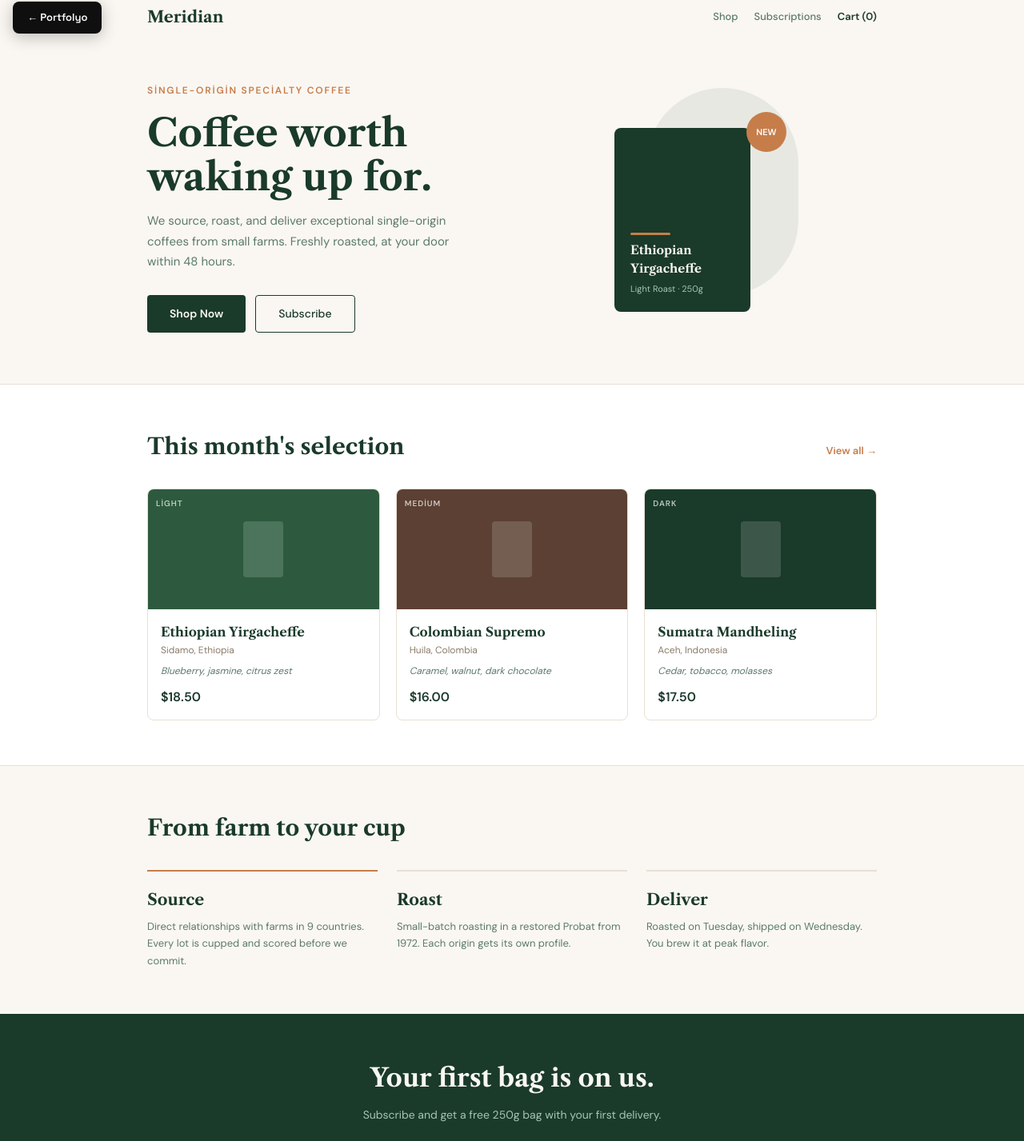
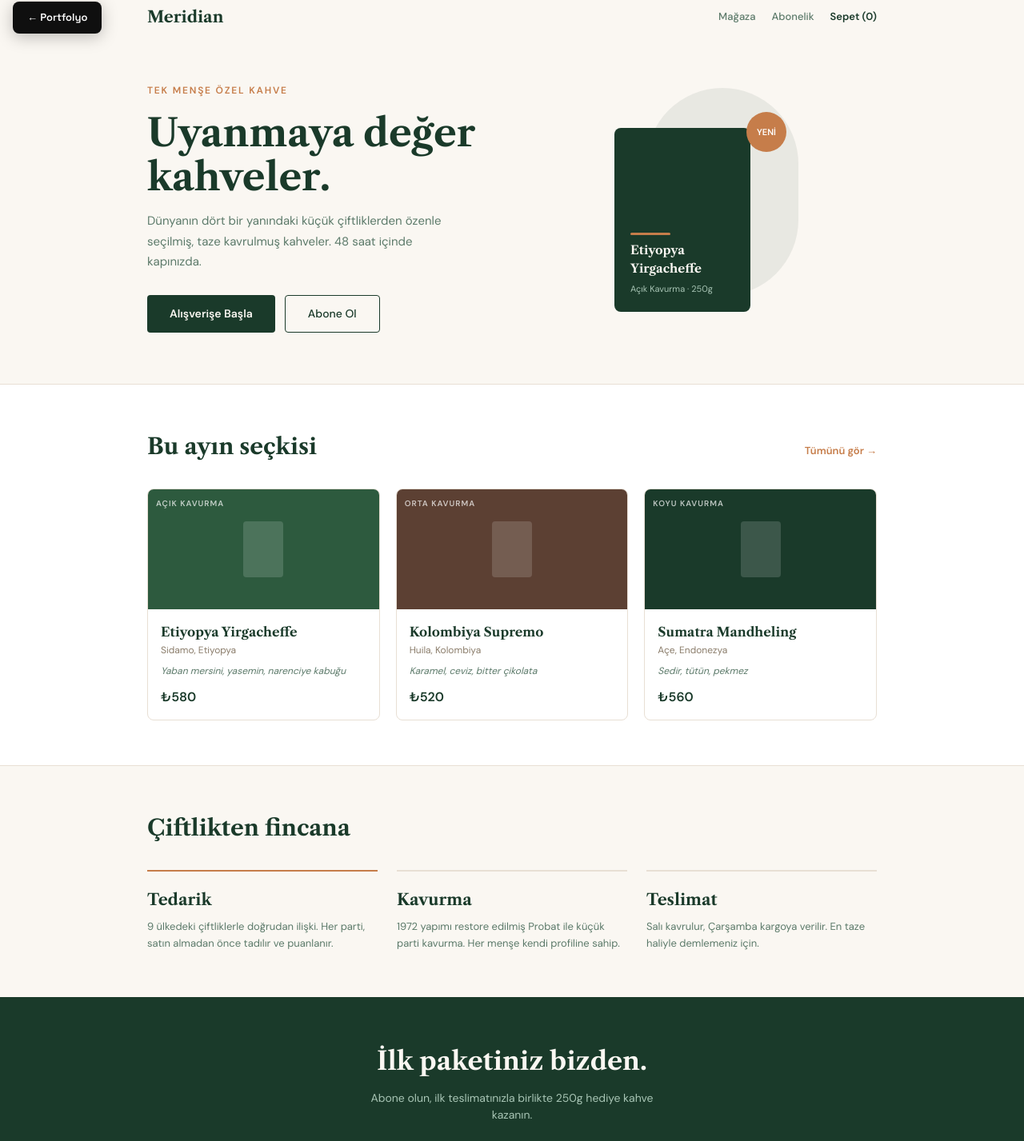
Before and after one commit to Oguzhan0001/portfolio, a Next.js app: page /projects/meridian in a window 1280 px wide. Shown: the part 14-1441 px from the top of the page at 80% size. Built offline with nearby package versions, Linux system fonts and the light colour scheme.

Commit message:
konsept sayfalar turkceye cevrildi

```diff
--- a/src/app/projects/atlas/AtlasPage.tsx
+++ b/src/app/projects/atlas/AtlasPage.tsx
@@ -19,26 +19,26 @@ export default function AtlasPage() {
           <span style={{ fontSize: 17, fontWeight: 700 }}>Atlas</span>
         </div>
         <div style={{ display: "flex", gap: 24, fontSize: 13, color: slate, fontWeight: 500, alignItems: "center" }}>
-          <a href="#" style={{ color: "inherit", textDecoration: "none" }}>Product</a>
-          <a href="#" style={{ color: "inherit", textDecoration: "none" }}>Pricing</a>
-          <a href="#" style={{ color: "#F8FAFC", textDecoration: "none" }}>Log In</a>
-          <button style={{ padding: "8px 18px", background: teal, color: navy, fontSize: 13, fontWeight: 700, border: "none", borderRadius: 6, cursor: "pointer" }}>Start Free</button>
+          <a href="#" style={{ color: "inherit", textDecoration: "none" }}>Ürün</a>
+          <a href="#" style={{ color: "inherit", textDecoration: "none" }}>Fiyatlar</a>
+          <a href="#" style={{ color: "#F8FAFC", textDecoration: "none" }}>Giriş Yap</a>
+          <button style={{ padding: "8px 18px", background: teal, color: navy, fontSize: 13, fontWeight: 700, border: "none", borderRadius: 6, cursor: "pointer" }}>Ücretsiz Başla</button>
         </div>
       </nav>
 
       <section style={{ maxWidth: 1000, margin: "0 auto", padding: "56px 24px 48px", textAlign: "center" }}>
-        <div style={{ display: "inline-block", padding: "5px 14px", borderRadius: 20, border: "1px solid #1E3A5F", fontSize: 12, fontWeight: 500, color: teal, fontFamily: mono, marginBottom: 20 }}>Now tracking 200+ fleets across Turkey</div>
+        <div style={{ display: "inline-block", padding: "5px 14px", borderRadius: 20, border: "1px solid #1E3A5F", fontSize: 12, fontWeight: 500, color: teal, fontFamily: mono, marginBottom: 20 }}>Türkiye genelinde 200+ filo takip ediliyor</div>
         <h1 style={{ fontSize: "clamp(32px, 5vw, 52px)", fontWeight: 800, lineHeight: 1.1, letterSpacing: "-0.04em", maxWidth: 700, margin: "0 auto" }}>
-          Know where every vehicle is. <span style={{ color: teal }}>Always.</span>
+          Her aracın nerede olduğunu bilin. <span style={{ color: teal }}>Her zaman.</span>
         </h1>
-        <p style={{ fontSize: 16, color: slate, maxWidth: 520, margin: "20px auto 32px", lineHeight: 1.65 }}>Fleet management software that gives logistics companies real-time visibility, smarter routes, and the data to make better decisions.</p>
+        <p style={{ fontSize: 16, color: slate, maxWidth: 520, margin: "20px auto 32px", lineHeight: 1.65 }}>Lojistik şirketlerine gerçek zamanlı görünürlük, akıllı rotalar ve daha iyi kararlar için veri sağlayan filo yönetim yazılımı.</p>
         <div style={{ display: "flex", gap: 12, justifyContent: "center" }}>
-          <button style={{ padding: "13px 32px", background: teal, color: navy, fontSize: 14, fontWeight: 700, border: "none", borderRadius: 6, cursor: "pointer" }}>Start 14-Day Free Trial</button>
-          <button style={{ padding: "13px 32px", background: "transparent", color: "#F8FAFC", fontSize: 14, fontWeight: 500, border: "1px solid #334155", borderRadius: 6, cursor: "pointer" }}>Watch Demo</button>
+          <button style={{ padding: "13px 32px", background: teal, color: navy, fontSize: 14, fontWeight: 700, border: "none", borderRadius: 6, cursor: "pointer" }}>14 Gün Ücretsiz Dene</button>
+          <button style={{ padding: "13px 32px", background: "transparent", color: "#F8FAFC", fontSize: 14, fontWeight: 500, border: "1px solid #334155", borderRadius: 6, cursor: "pointer" }}>Demo İzle</button>
         </div>
       </section>
 
-      {/* Dashboard Preview */}
+      {/* Dashboard Önizleme */}
       <section style={{ maxWidth: 860, margin: "0 auto", padding: "0 24px 64px" }}>
         <div style={{ borderRadius: 12, border: "1px solid #1E293B", overflow: "hidden", boxShadow: "0 20px 60px rgba(0,0,0,0.4)" }}>
           <div style={{ display: "flex", gap: 5, padding: "10px 14px", background: "#111827", borderBottom: "1px solid #1E293B" }}>
@@ -56,7 +56,7 @@ export default function AtlasPage() {
             </div>
             <div style={{ flex: 1, padding: 16, display: "flex", flexDirection: "column", gap: 12 }}>
               <div style={{ display: "flex", gap: 10 }}>
-                {[{ l: "Active", v: "187", c: teal }, { l: "En Route", v: "143", c: "#3B82F6" }, { l: "Idle", v: "31", c: "#F59E0B" }, { l: "Offline", v: "13", c: "#EF4444" }].map((s) => (
+                {[{ l: "Aktif", v: "187", c: teal }, { l: "Yolda", v: "143", c: "#3B82F6" }, { l: "Beklemede", v: "31", c: "#F59E0B" }, { l: "Çevrimdışı", v: "13", c: "#EF4444" }].map((s) => (
                   <div key={s.l} style={{ flex: 1, padding: "10px 12px", background: "#111827", borderRadius: 8, border: "1px solid #1E293B" }}>
                     <div style={{ fontSize: 9, color: slate, fontFamily: mono, marginBottom: 4 }}>{s.l}</div>
                     <div style={{ fontSize: 20, fontWeight: 800, color: s.c }}>{s.v}</div>
@@ -69,7 +69,7 @@ export default function AtlasPage() {
                 {[{ x: 20, y: 30 }, { x: 45, y: 55 }, { x: 70, y: 25 }, { x: 35, y: 70 }, { x: 80, y: 60 }, { x: 15, y: 50 }, { x: 55, y: 40 }, { x: 65, y: 75 }, { x: 40, y: 20 }, { x: 25, y: 65 }].map((pos, i) => (
                   <div key={i} style={{ position: "absolute", left: `${pos.x}%`, top: `${pos.y}%`, width: 8, height: 8, borderRadius: 4, background: i < 7 ? teal : "#F59E0B", opacity: 0.8, boxShadow: `0 0 8px ${i < 7 ? teal : "#F59E0B"}40` }} />
                 ))}
-                <div style={{ position: "absolute", bottom: 8, right: 10, fontSize: 9, fontFamily: mono, color: "#475569" }}>Istanbul Metropolitan · Live</div>
+                <div style={{ position: "absolute", bottom: 8, right: 10, fontSize: 9, fontFamily: mono, color: "#475569" }}>İstanbul Metropoliten · Canlı</div>
               </div>
             </div>
           </div>
@@ -78,7 +78,7 @@ export default function AtlasPage() {
 
       <section style={{ borderTop: "1px solid #1E293B", borderBottom: "1px solid #1E293B" }}>
         <div style={{ maxWidth: 1000, margin: "0 auto", padding: "40px 24px", display: "grid", gridTemplateColumns: "repeat(4, 1fr)", gap: 24, textAlign: "center" }}>
-          {[{ v: "23%", l: "Fuel savings" }, { v: "4.2M", l: "Deliveries tracked" }, { v: "99.7%", l: "Uptime" }, { v: "12min", l: "Avg response" }].map((s) => (
+          {[{ v: "%23", l: "Yakıt tasarrufu" }, { v: "4.2M", l: "Takip edilen teslimat" }, { v: "%99.7", l: "Çalışma süresi" }, { v: "12dk", l: "Ort. yanıt süresi" }].map((s) => (
             <div key={s.l}>
               <div style={{ fontSize: 32, fontWeight: 800, color: teal }}>{s.v}</div>
               <div style={{ fontSize: 12, color: slate, fontFamily: mono, marginTop: 4 }}>{s.l}</div>
@@ -88,13 +88,13 @@ export default function AtlasPage() {
       </section>
 
       <section style={{ maxWidth: 1000, margin: "0 auto", padding: "64px 24px" }}>
-        <h2 style={{ fontSize: 32, fontWeight: 800, letterSpacing: "-0.03em", marginBottom: 40 }}>Everything you need to run a fleet.</h2>
+        <h2 style={{ fontSize: 32, fontWeight: 800, letterSpacing: "-0.03em", marginBottom: 40 }}>Filo yönetimi için ihtiyacınız olan her şey.</h2>
         <div style={{ display: "grid", gridTemplateColumns: "1fr 1fr", gap: 16 }}>
           {[
-            { i: "◉", t: "Live Fleet Tracking", d: "See every vehicle on a single map. Real-time GPS updates every 15 seconds." },
-            { i: "⬡", t: "Route Optimization", d: "AI-powered routing that cuts fuel costs by up to 23%." },
-            { i: "▤", t: "Automated Reports", d: "Daily, weekly, monthly — generated and delivered to your inbox." },
-            { i: "◫", t: "Driver Management", d: "Scheduling, compliance tracking, and performance scoring." },
+            { i: "◉", t: "Canlı Filo Takibi", d: "Tüm araçları tek haritada görün. 15 saniyede bir güncellenen GPS verileri." },
+            { i: "⬡", t: "Rota Optimizasyonu", d: "Yakıt maliyetlerini %23'e kadar düşüren yapay zeka destekli rotalama." },
+            { i: "▤", t: "Otomatik Raporlar", d: "Günlük, haftalık, aylık — oluşturulup e-postanıza teslim edilir." },
+            { i: "◫", t: "Sürücü Yönetimi", d: "Vardiya planlama, uyumluluk takibi ve performans puanlama." },
           ].map((f) => (
             <div key={f.t} style={{ padding: 24, borderRadius: 10, border: "1px solid #1E293B", background: "#111827" }}>
               <div style={{ width: 36, height: 36, borderRadius: 8, background: `${teal}15`, display: "flex", alignItems: "center", justifyContent: "center", fontSize: 18, color: teal, marginBottom: 14 }}>{f.i}</div>
@@ -107,17 +107,17 @@ export default function AtlasPage() {
 
       <section style={{ borderTop: "1px solid #1E293B" }}>
         <div style={{ maxWidth: 1000, margin: "0 auto", padding: "56px 24px", textAlign: "center" }}>
-          <h2 style={{ fontSize: 28, fontWeight: 800, marginBottom: 12 }}>Ready to see your fleet clearly?</h2>
-          <p style={{ fontSize: 14, color: slate, marginBottom: 24 }}>14-day free trial. No credit card required.</p>
-          <button style={{ padding: "14px 36px", background: teal, color: navy, fontSize: 15, fontWeight: 700, border: "none", borderRadius: 6, cursor: "pointer" }}>Start Your Free Trial</button>
+          <h2 style={{ fontSize: 28, fontWeight: 800, marginBottom: 12 }}>Filonuzu net bir şekilde görmeye hazır mısınız?</h2>
+          <p style={{ fontSize: 14, color: slate, marginBottom: 24 }}>14 gün ücretsiz deneme. Kredi kartı gerekmez.</p>
+          <button style={{ padding: "14px 36px", background: teal, color: navy, fontSize: 15, fontWeight: 700, border: "none", borderRadius: 6, cursor: "pointer" }}>Ücretsiz Denemeyi Başlat</button>
         </div>
       </section>
 
       <footer style={{ borderTop: "1px solid #1E293B", padding: 24, maxWidth: 1000, margin: "0 auto", display: "flex", justifyContent: "space-between", fontSize: 12, color: "#475569", fontFamily: mono }}>
-        <span>© 2024 Atlas Logistics</span>
+        <span>© 2024 Atlas Lojistik</span>
         <div style={{ display: "flex", gap: 16 }}>
-          <a href="#" style={{ color: "inherit", textDecoration: "none" }}>Privacy</a>
-          <a href="#" style={{ color: "inherit", textDecoration: "none" }}>Terms</a>
+          <a href="#" style={{ color: "inherit", textDecoration: "none" }}>Gizlilik</a>
+          <a href="#" style={{ color: "inherit", textDecoration: "none" }}>Kullanım Koşulları</a>
         </div>
       </footer>
     </div>
--- a/src/app/projects/meridian/MeridianPage.tsx
+++ b/src/app/projects/meridian/MeridianPage.tsx
@@ -3,9 +3,9 @@
 import BackButton from "@/components/BackButton";
 
 const PRODUCTS = [
-  { name: "Ethiopian Yirgacheffe", origin: "Sidamo, Ethiopia", roast: "Light", notes: "Blueberry, jasmine, citrus zest", price: "$18.50", bg: "#2D5A3E" },
-  { name: "Colombian Supremo", origin: "Huila, Colombia", roast: "Medium", notes: "Caramel, walnut, dark chocolate", price: "$16.00", bg: "#5C4033" },
-  { name: "Sumatra Mandheling", origin: "Aceh, Indonesia", roast: "Dark", notes: "Cedar, tobacco, molasses", price: "$17.50", bg: "#1A3A2A" },
+  { name: "Etiyopya Yirgacheffe", origin: "Sidamo, Etiyopya", roast: "Açık", notes: "Yaban mersini, yasemin, narenciye kabuğu", price: "₺580", bg: "#2D5A3E" },
+  { name: "Kolombiya Supremo", origin: "Huila, Kolombiya", roast: "Orta", notes: "Karamel, ceviz, bitter çikolata", price: "₺520", bg: "#5C4033" },
+  { name: "Sumatra Mandheling", origin: "Açe, Endonezya", roast: "Koyu", notes: "Sedir, tütün, pekmez", price: "₺560", bg: "#1A3A2A" },
 ];
 
 export default function MeridianPage() {
@@ -22,20 +22,20 @@ export default function MeridianPage() {
       <nav style={{ display: "flex", justifyContent: "space-between", alignItems: "center", padding: "20px 24px", maxWidth: 960, margin: "0 auto" }}>
         <div style={{ fontFamily: serif, fontSize: 20, fontWeight: 700 }}>Meridian</div>
         <div style={{ display: "flex", gap: 20, fontSize: 13, fontWeight: 500, color: "#5C7A6A" }}>
-          <a href="#" style={{ color: "inherit", textDecoration: "none" }}>Shop</a>
-          <a href="#" style={{ color: "inherit", textDecoration: "none" }}>Subscriptions</a>
-          <a href="#" style={{ color: green, textDecoration: "none", fontWeight: 600 }}>Cart (0)</a>
+          <a href="#" style={{ color: "inherit", textDecoration: "none" }}>Mağaza</a>
+          <a href="#" style={{ color: "inherit", textDecoration: "none" }}>Abonelik</a>
+          <a href="#" style={{ color: green, textDecoration: "none", fontWeight: 600 }}>Sepet (0)</a>
         </div>
       </nav>
 
       <section style={{ maxWidth: 960, margin: "0 auto", padding: "48px 24px 64px", display: "grid", gridTemplateColumns: "1fr 1fr", gap: 40, alignItems: "center" }}>
         <div>
-          <p style={{ fontSize: 12, fontWeight: 600, textTransform: "uppercase", letterSpacing: "0.15em", color: amber, marginBottom: 16 }}>Single-Origin Specialty Coffee</p>
-          <h1 style={{ fontFamily: serif, fontSize: "clamp(32px, 5vw, 48px)", fontWeight: 700, lineHeight: 1.15 }}>Coffee worth<br />waking up for.</h1>
-          <p style={{ fontSize: 15, color: "#5C7A6A", lineHeight: 1.7, marginTop: 16, maxWidth: 380 }}>We source, roast, and deliver exceptional single-origin coffees from small farms. Freshly roasted, at your door within 48 hours.</p>
+          <p style={{ fontSize: 12, fontWeight: 600, textTransform: "uppercase", letterSpacing: "0.15em", color: amber, marginBottom: 16 }}>Tek Menşe Özel Kahve</p>
+          <h1 style={{ fontFamily: serif, fontSize: "clamp(32px, 5vw, 48px)", fontWeight: 700, lineHeight: 1.15 }}>Uyanmaya değer<br />kahveler.</h1>
+          <p style={{ fontSize: 15, color: "#5C7A6A", lineHeight: 1.7, marginTop: 16, maxWidth: 380 }}>Dünyanın dört bir yanındaki küçük çiftliklerden özenle seçilmiş, taze kavrulmuş kahveler. 48 saat içinde kapınızda.</p>
           <div style={{ display: "flex", gap: 12, marginTop: 28 }}>
-            <button style={{ padding: "12px 28px", background: green, color: cream, fontSize: 14, fontWeight: 600, border: "none", borderRadius: 4, cursor: "pointer" }}>Shop Now</button>
-            <button style={{ padding: "12px 28px", background: "transparent", color: green, fontSize: 14, fontWeight: 500, border: `1.5px solid ${green}`, borderRadius: 4, cursor: "pointer" }}>Subscribe</button>
+            <button style={{ padding: "12px 28px", background: green, color: cream, fontSize: 14, fontWeight: 600, border: "none", borderRadius: 4, cursor: "pointer" }}>Alışverişe Başla</button>
+            <button style={{ padding: "12px 28px", background: "transparent", color: green, fontSize: 14, fontWeight: 500, border: `1.5px solid ${green}`, borderRadius: 4, cursor: "pointer" }}>Abone Ol</button>
           </div>
         </div>
         <div style={{ display: "flex", justifyContent: "center" }}>
@@ -43,10 +43,10 @@ export default function MeridianPage() {
             <div style={{ position: "absolute", top: 0, right: 0, width: 190, height: 260, borderRadius: 100, background: green, opacity: 0.08 }} />
             <div style={{ position: "absolute", bottom: 20, left: 10, width: 170, height: 230, borderRadius: 8, background: green, display: "flex", flexDirection: "column", justifyContent: "flex-end", padding: 20 }}>
               <div style={{ width: 50, height: 3, background: amber, borderRadius: 2, marginBottom: 8 }} />
-              <div style={{ fontFamily: serif, fontSize: 15, color: cream, fontWeight: 700 }}>Ethiopian<br />Yirgacheffe</div>
-              <div style={{ fontSize: 11, color: "#A8C5B5", marginTop: 6 }}>Light Roast · 250g</div>
+              <div style={{ fontFamily: serif, fontSize: 15, color: cream, fontWeight: 700 }}>Etiyopya<br />Yirgacheffe</div>
+              <div style={{ fontSize: 11, color: "#A8C5B5", marginTop: 6 }}>Açık Kavurma · 250g</div>
             </div>
-            <div style={{ position: "absolute", top: 30, right: 15, width: 50, height: 50, borderRadius: 25, background: amber, display: "flex", alignItems: "center", justifyContent: "center", fontSize: 11, fontWeight: 700, color: "#fff" }}>NEW</div>
+            <div style={{ position: "absolute", top: 30, right: 15, width: 50, height: 50, borderRadius: 25, background: amber, display: "flex", alignItems: "center", justifyContent: "center", fontSize: 11, fontWeight: 700, color: "#fff" }}>YENİ</div>
           </div>
         </div>
       </section>
@@ -54,15 +54,15 @@ export default function MeridianPage() {
       <section style={{ background: "#fff", borderTop: "1px solid #E8DFD4", borderBottom: "1px solid #E8DFD4" }}>
         <div style={{ maxWidth: 960, margin: "0 auto", padding: "56px 24px" }}>
           <div style={{ display: "flex", justifyContent: "space-between", alignItems: "baseline", marginBottom: 32 }}>
-            <h2 style={{ fontFamily: serif, fontSize: 28, fontWeight: 700 }}>This month&apos;s selection</h2>
-            <a href="#" style={{ fontSize: 13, fontWeight: 600, color: amber, textDecoration: "none" }}>View all →</a>
+            <h2 style={{ fontFamily: serif, fontSize: 28, fontWeight: 700 }}>Bu ayın seçkisi</h2>
+            <a href="#" style={{ fontSize: 13, fontWeight: 600, color: amber, textDecoration: "none" }}>Tümünü gör →</a>
           </div>
           <div style={{ display: "grid", gridTemplateColumns: "repeat(3, 1fr)", gap: 20 }}>
             {PRODUCTS.map((p) => (
               <div key={p.name} style={{ border: "1px solid #E8DFD4", borderRadius: 8, overflow: "hidden" }}>
                 <div style={{ height: 150, background: p.bg, display: "flex", alignItems: "center", justifyContent: "center", position: "relative" }}>
                   <div style={{ width: 50, height: 70, borderRadius: 4, background: "rgba(255,255,255,0.15)" }} />
-                  <div style={{ position: "absolute", top: 10, left: 10, fontSize: 10, fontWeight: 600, textTransform: "uppercase", letterSpacing: "0.1em", color: "rgba(255,255,255,0.7)" }}>{p.roast}</div>
+                  <div style={{ position: "absolute", top: 10, left: 10, fontSize: 10, fontWeight: 600, textTransform: "uppercase", letterSpacing: "0.1em", color: "rgba(255,255,255,0.7)" }}>{p.roast} Kavurma</div>
                 </div>
                 <div style={{ padding: 16 }}>
                   <h3 style={{ fontFamily: serif, fontSize: 16, fontWeight: 700, marginBottom: 2 }}>{p.name}</h3>
@@ -77,12 +77,12 @@ export default function MeridianPage() {
       </section>
 
       <section style={{ maxWidth: 960, margin: "0 auto", padding: "56px 24px" }}>
-        <h2 style={{ fontFamily: serif, fontSize: 28, fontWeight: 700, marginBottom: 32 }}>From farm to your cup</h2>
+        <h2 style={{ fontFamily: serif, fontSize: 28, fontWeight: 700, marginBottom: 32 }}>Çiftlikten fincana</h2>
         <div style={{ display: "grid", gridTemplateColumns: "repeat(3, 1fr)", gap: 24 }}>
           {[
-            { t: "Source", d: "Direct relationships with farms in 9 countries. Every lot is cupped and scored before we commit." },
-            { t: "Roast", d: "Small-batch roasting in a restored Probat from 1972. Each origin gets its own profile." },
-            { t: "Deliver", d: "Roasted on Tuesday, shipped on Wednesday. You brew it at peak flavor." },
+            { t: "Tedarik", d: "9 ülkedeki çiftliklerle doğrudan ilişki. Her parti, satın almadan önce tadılır ve puanlanır." },
+            { t: "Kavurma", d: "1972 yapımı restore edilmiş Probat ile küçük parti kavurma. Her menşe kendi profiline sahip." },
+            { t: "Teslimat", d: "Salı kavrulur, Çarşamba kargoya verilir. En taze haliyle demlemeniz için." },
           ].map((s, i) => (
             <div key={s.t} style={{ borderTop: `2px solid ${i === 0 ? amber : "#E8DFD4"}`, paddingTop: 20 }}>
               <h3 style={{ fontFamily: serif, fontSize: 20, fontWeight: 700, marginBottom: 8 }}>{s.t}</h3>
@@ -94,9 +94,9 @@ export default function MeridianPage() {
 
       <section style={{ background: green, color: cream }}>
         <div style={{ maxWidth: 960, margin: "0 auto", padding: "56px 24px", textAlign: "center" }}>
-          <h2 style={{ fontFamily: serif, fontSize: 32, fontWeight: 700, marginBottom: 12 }}>Your first bag is on us.</h2>
-          <p style={{ fontSize: 14, color: "#A8C5B5", maxWidth: 400, margin: "0 auto 24px" }}>Subscribe and get a free 250g bag with your first delivery.</p>
-          <button style={{ padding: "14px 36px", background: amber, color: "#fff", fontSize: 14, fontWeight: 700, border: "none", borderRadius: 4, cursor: "pointer" }}>Claim Your Free Bag</button>
+          <h2 style={{ fontFamily: serif, fontSize: 32, fontWeight: 700, marginBottom: 12 }}>İlk paketiniz bizden.</h2>
+          <p style={{ fontSize: 14, color: "#A8C5B5", maxWidth: 400, margin: "0 auto 24px" }}>Abone olun, ilk teslimatınızla birlikte 250g hediye kahve kazanın.</p>
+          <button style={{ padding: "14px 36px", background: amber, color: "#fff", fontSize: 14, fontWeight: 700, border: "none", borderRadius: 4, cursor: "pointer" }}>Hediye Paketimi Al</button>
         </div>
       </section>
 
@@ -104,7 +104,7 @@ export default function MeridianPage() {
         <span>© 2024 Meridian Coffee Co.</span>
         <div style={{ display: "flex", gap: 16 }}>
           <a href="#" style={{ color: "inherit", textDecoration: "none" }}>Instagram</a>
-          <a href="#" style={{ color: "inherit", textDecoration: "none" }}>Privacy</a>
+          <a href="#" style={{ color: "inherit", textDecoration: "none" }}>Gizlilik</a>
         </div>
       </footer>
     </div>
```
Also changed, not shown: src/app/projects/nora/NoraPage.tsx (+28 -28 lines).
